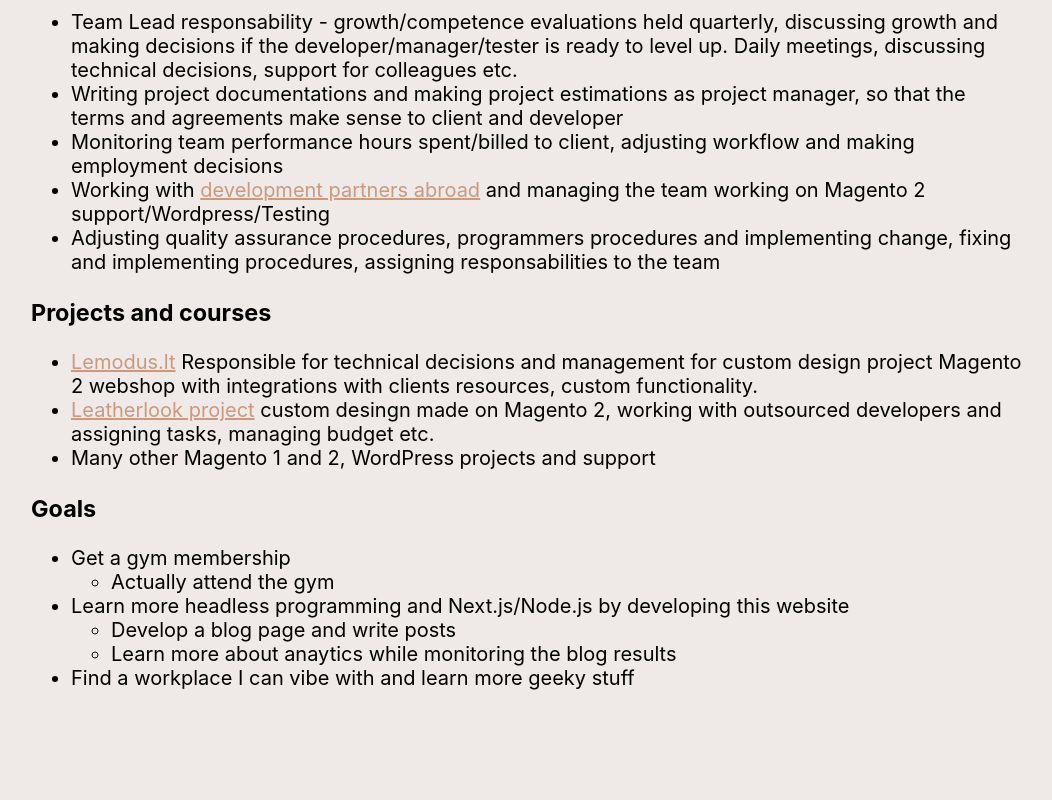
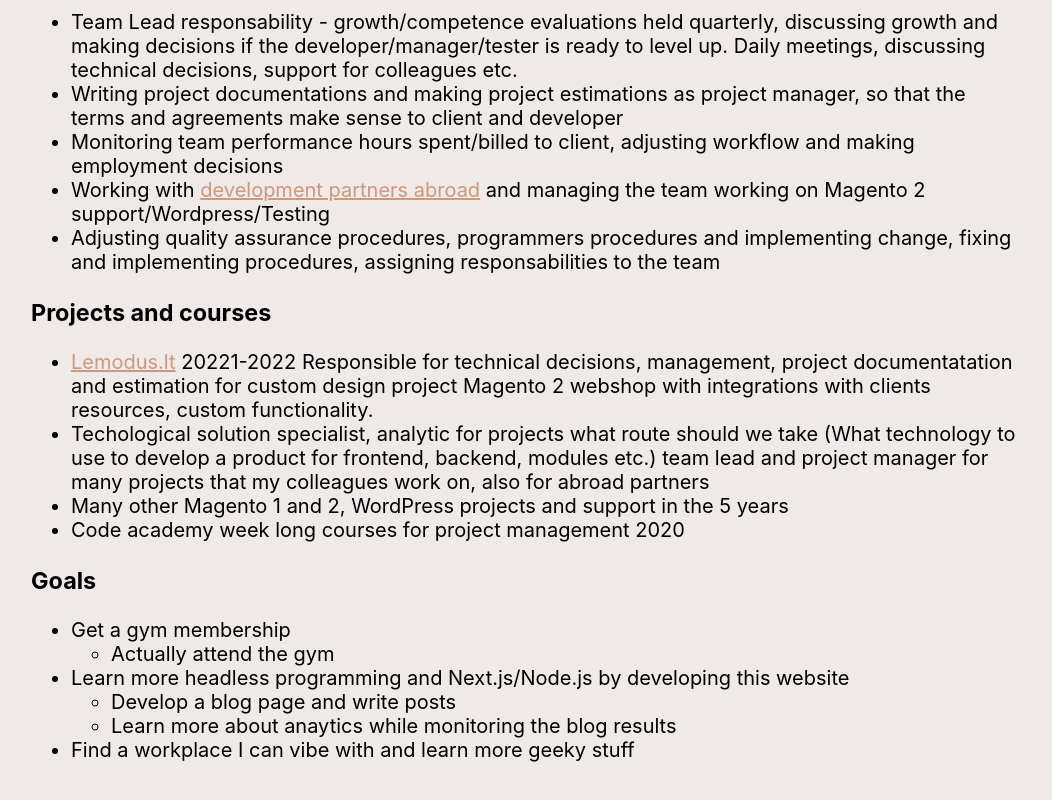
Before and after one commit to rufasl/resume, a Next.js app: page /about in a window 1280 px wide. Shown: the part 605-1405 px from the top of the page, without its empty margins (113-1165 px from the left). Before the commit the page ends 1379 px from the top, so only its background shows below. Built offline with nearby package versions, Linux system fonts and the light colour scheme.

Commit message:
adjusting text and google analytics code

```diff
--- a/pages/_document.jsx
+++ b/pages/_document.jsx
@@ -40,7 +40,7 @@ class MyDocument extends Document {
                     {/* Global Site Tag (gtag.js) - Google Analytics */}
                     <script
                                 async
-                                src={`https://www.googletagmanager.com/gtag/js?id=${process.env.NEXT_PUBLIC_GOOGLE_ANALYTICS}`}
+                                src={`https://www.googletagmanager.com/gtag/js?id=G-C3MRT6DPGY`}
                             />
                             <script
                                 dangerouslySetInnerHTML={{
--- a/pages/about.jsx
+++ b/pages/about.jsx
@@ -28,9 +28,10 @@ export default function About() {
                 </ul>
                 <h3>Projects and courses</h3>
                 <ul>
-                <li><a href="https://lemodus.lt">Lemodus.lt</a> Responsible for technical decisions and management for custom design project Magento 2 webshop with integrations with clients resources, custom functionality.</li>
-                <li><a href="https://www.leatherlook.nl/">Leatherlook project</a> custom desingn made on Magento 2, working with outsourced developers and assigning tasks, managing budget etc.</li>
-                <li>Many other Magento 1 and 2, WordPress projects and support</li>
+                <li><a href="https://lemodus.lt">Lemodus.lt</a> 20221-2022 Responsible for technical decisions, management, project documentatation and estimation for custom design project Magento 2 webshop with integrations with clients resources, custom functionality.</li>
+                <li>Techological solution specialist, analytic for projects what route should we take (What technology to use to develop a product for frontend, backend, modules etc.) team lead and project manager for many projects that my colleagues work on, also for abroad partners</li>
+                <li>Many other Magento 1 and 2, WordPress projects and support in the 5 years</li>
+                <li>Code academy week long courses for project management 2020</li>
                 </ul>
                 <div>
                     <h3>Goals</h3>
```
